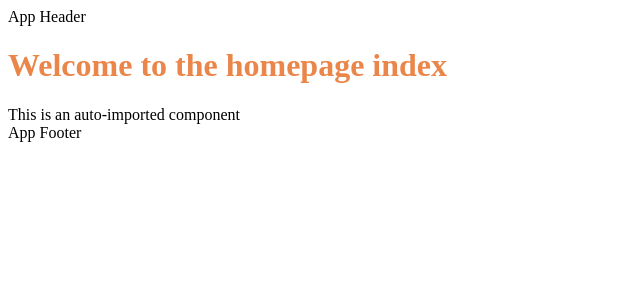
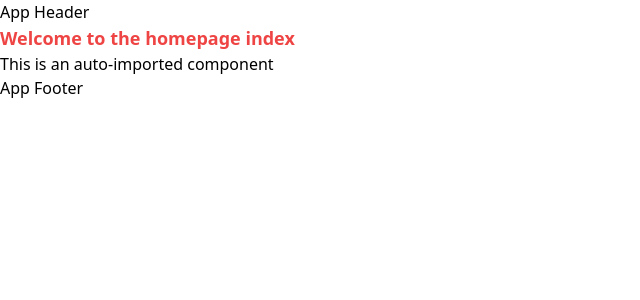
Before and after one commit to hyoilll/basic_nuxt, a Nuxt app: page / in a window 1280 px wide. Shown: the top 300 px of the page, without its empty margins (0-640 px from the left). Built offline with nearby package versions, Linux system fonts and the light colour scheme.

Commit message:
install tailwind css

```diff
--- a/nuxt.config.ts
+++ b/nuxt.config.ts
@@ -18,4 +18,7 @@ export default defineNuxtConfig({
       }
     }
   },
+  modules: [
+    '@nuxtjs/tailwindcss'
+  ]
 })
--- a/package.json
+++ b/package.json
@@ -15,6 +15,7 @@
     "vue-router": "latest"
   },
   "devDependencies": {
+    "@nuxtjs/tailwindcss": "^6.12.1",
     "sass": "^1.79.3"
   }
 }
--- a/pages/index.vue
+++ b/pages/index.vue
@@ -1,6 +1,6 @@
 <template>
   <div>
-    <h1>Welcome to the homepage index</h1>
+    <h1 class="text-red-500 text-lg font-bold">Welcome to the homepage index</h1>
     <AppAlert>
       This is an auto-imported component
     </AppAlert>
```
Also changed, not shown: 1 other file (tests, documents, lock files or other folders).
